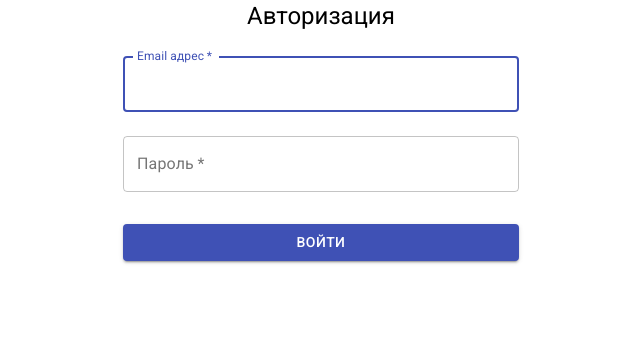
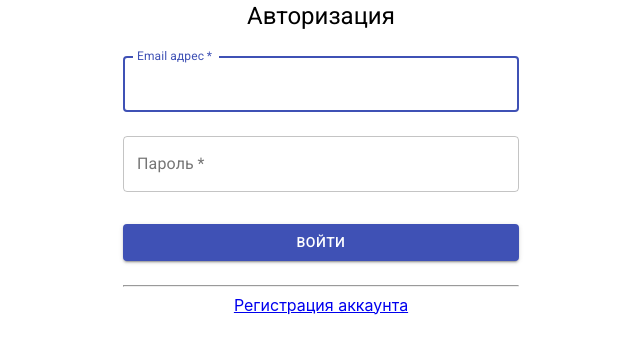
Before and after one commit to FoxFrontEngineer/scientia, a React (Create React App) app: page /login in a window 1280 px wide. Shown: the top 354 px of the page, without its empty margins (319-959 px from the left). Built offline with nearby package versions, Linux system fonts and the light colour scheme; no server answers.

Commit message:
Add registration link on Login page

```diff
--- a/src/components/modules/Login/Login.js
+++ b/src/components/modules/Login/Login.js
@@ -1,5 +1,5 @@
 import React, { useRef, useState, useEffect } from "react";
-import { useHistory } from "react-router-dom"
+import { useHistory, Link } from "react-router-dom"
 import { useAuth } from "../../../contexts/AuthContext";
 
 
@@ -103,6 +103,9 @@ export default function Login() {
                     Войти
                 </Button>
             </form>
+
+            <hr></hr>
+            <Link to="/registration">Регистрация аккаунта</Link>
         </Container>
     )
 }
```
